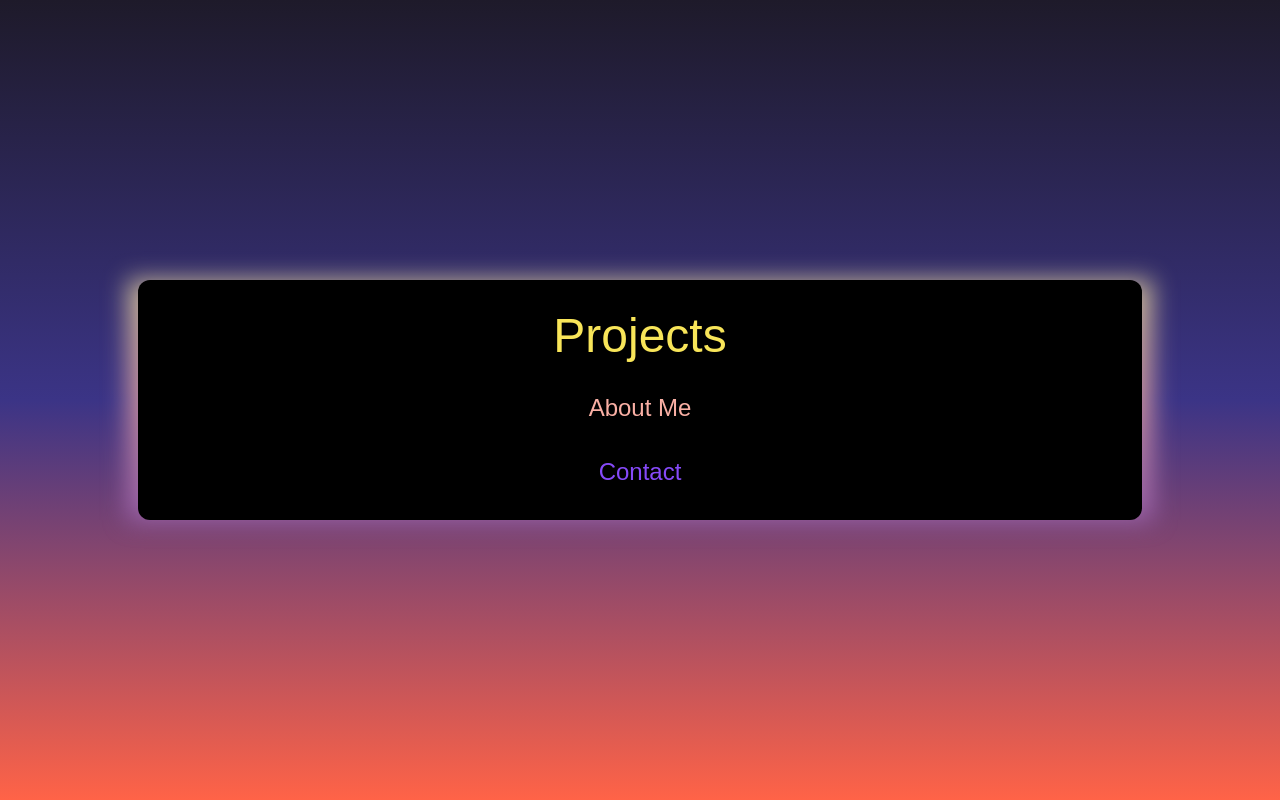
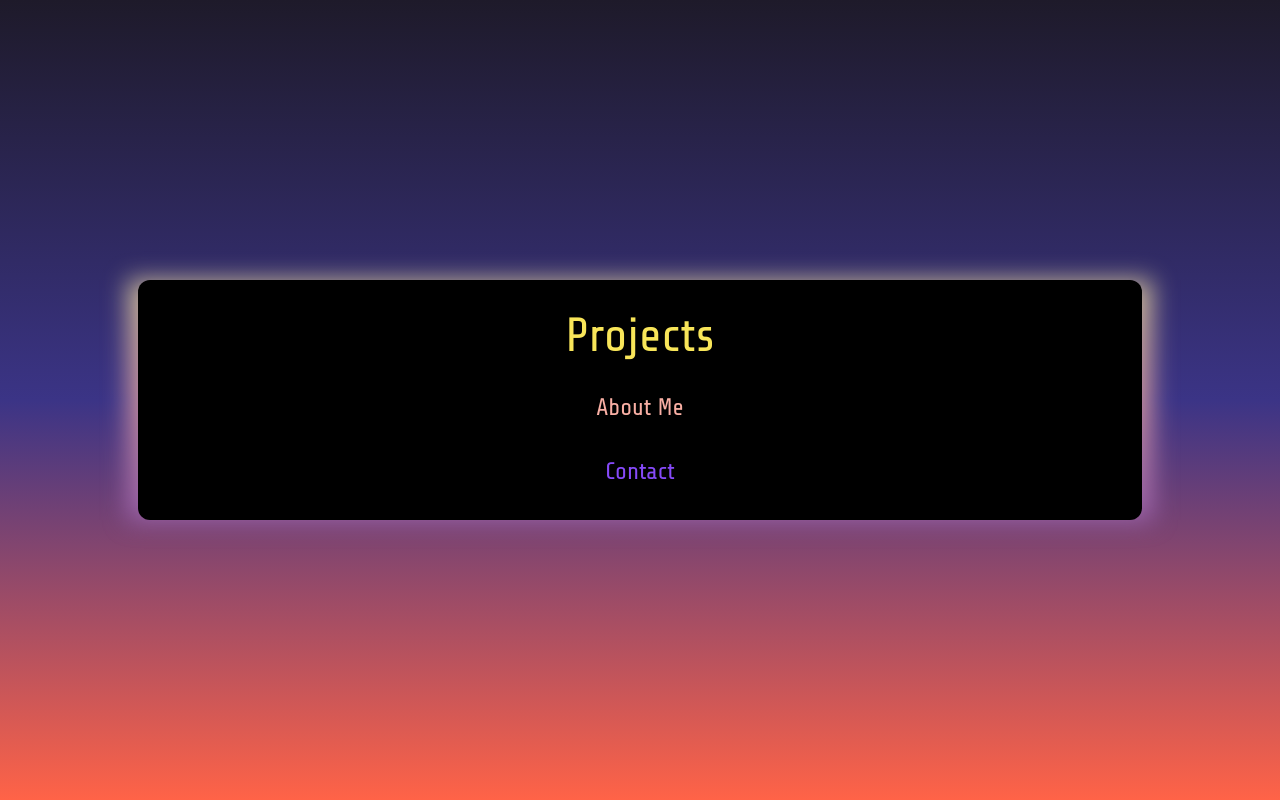
Before and after one commit to willwpearson/optim.boo, a Next.js app: page / in a window 1280 px wide. Built offline with nearby package versions, Linux system fonts and the light colour scheme.

Commit message:
Add google font to site.

```diff
--- a/src/app/layout.js
+++ b/src/app/layout.js
@@ -1,26 +1,21 @@
-import { Geist, Geist_Mono } from "next/font/google";
-import "./globals.css";
+import { Share_Tech } from "next/font/google"
+import "./globals.css"
 
-const geistSans = Geist({
-  variable: "--font-geist-sans",
-  subsets: ["latin"],
-});
-
-const geistMono = Geist_Mono({
-  variable: "--font-geist-mono",
-  subsets: ["latin"],
-});
+const shareTech = Share_Tech({
+  weight: '400',
+  subsets: ['latin'],
+})
 
 export const metadata = {
-  title: "Create Next App",
-  description: "Generated by create next app",
-};
+  title: "optim.boo",
+  description: "A website created by Optim.",
+}
 
 export default function RootLayout({ children }) {
   return (
     <html lang="en">
       <body
-        className={`${geistSans.variable} ${geistMono.variable} antialiased`}
+        className={`${shareTech.className}`}
       >
         {children}
       </body>
```
